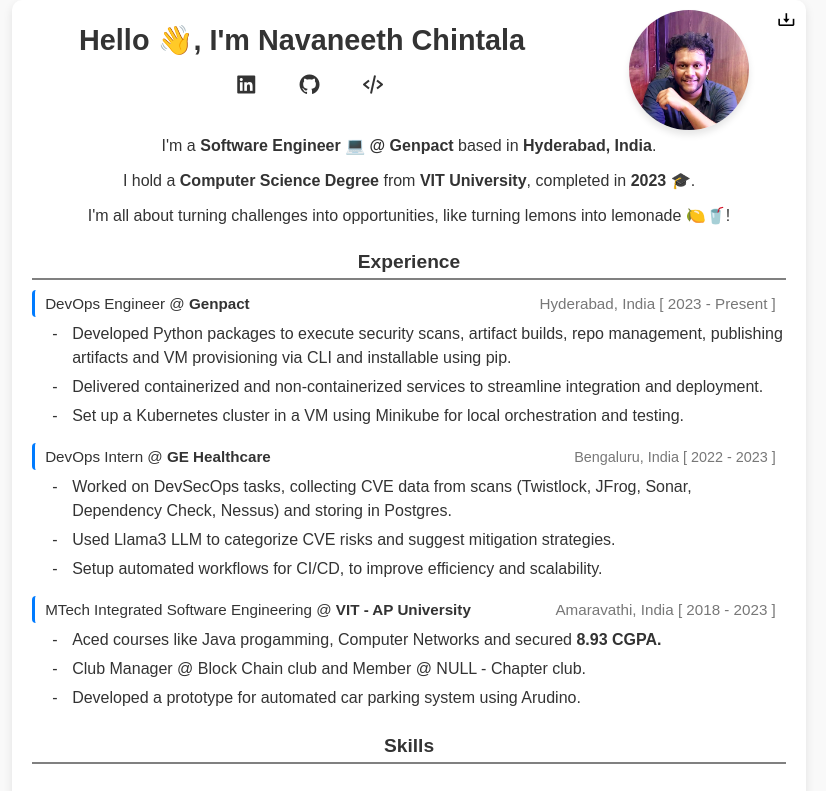
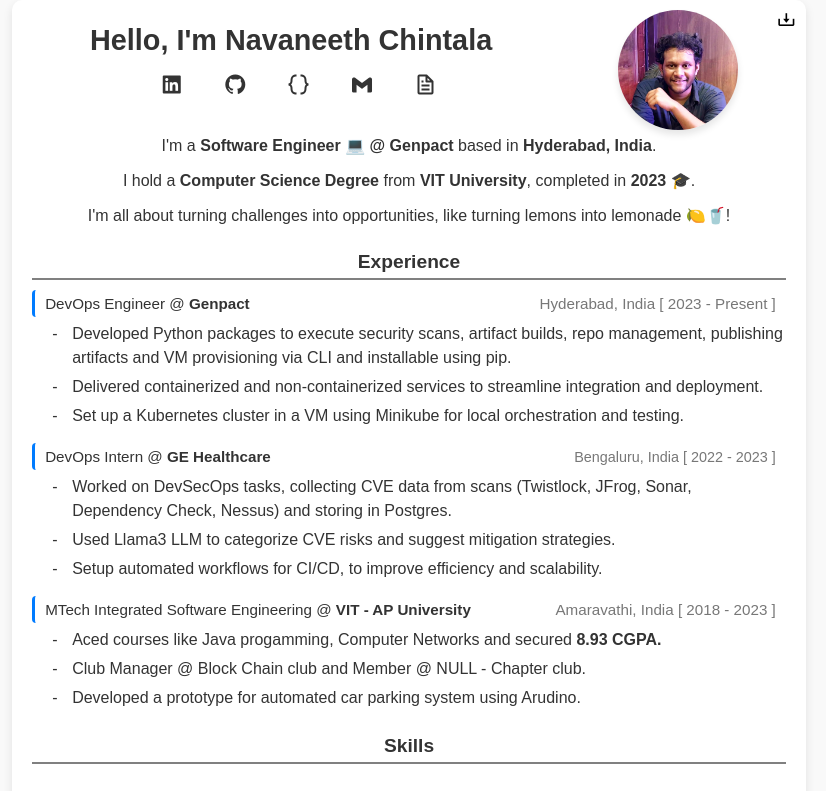
Before and after one commit to ChintalaNavaneeth/resume-2024, a plain HTML site: page index.html in a window 1280 px wide. Shown: the top 791 px of the page, without its empty margins (231-1057 px from the left). Drawn offline with nearby package versions, Linux system fonts and the light colour scheme.

Commit message:
Update index.html

```diff
--- a/index.html
+++ b/index.html
@@ -16,11 +16,13 @@
 
         <header class="profile-header">
             <div class="name-emoji">
-                <h1>Hello <span class="emoji">👋</span>, I'm <span class="blue">Navaneeth Chintala</span></h1>
+                <h1>Hello, I'm Navaneeth Chintala</span></h1>
                 <p class="social-links">
                     <a href="https://www.linkedin.com/in/navaneeth-chintala-097b50192" target="_blank" rel="noopener noreferrer"><i class='bx bxl-linkedin-square black'></i></a>
                     <a href="https://github.com/ChintalaNavaneeth" target="_blank" rel="noopener noreferrer"><i class='bx bxl-github purple'></i></a>
-                    <a href="https://leetcode.com/u/navaneethchintala1304/" target="_blank" rel="noopener noreferrer"><i class='bx bx-code-alt red'></i></a>
+                    <a href="https://leetcode.com/u/navaneethchintala1304/" target="_blank" rel="noopener noreferrer"><i class='bx bx-code-curly'></i></a>
+                    <a href="mailto:navaneethchintala1304@gmail.com" target="_blank" rel="noopener noreferrer"> <i class='bx bxl-gmail'></i></a>
+                    <a href="https://chintalanavaneeth.github.io/resume-2024/" target="_blank" rel="noopener noreferrer"><i class='bx bx-file' ></i></a>
                 </p>
             </div>
             <div class="profile-pic">
```
